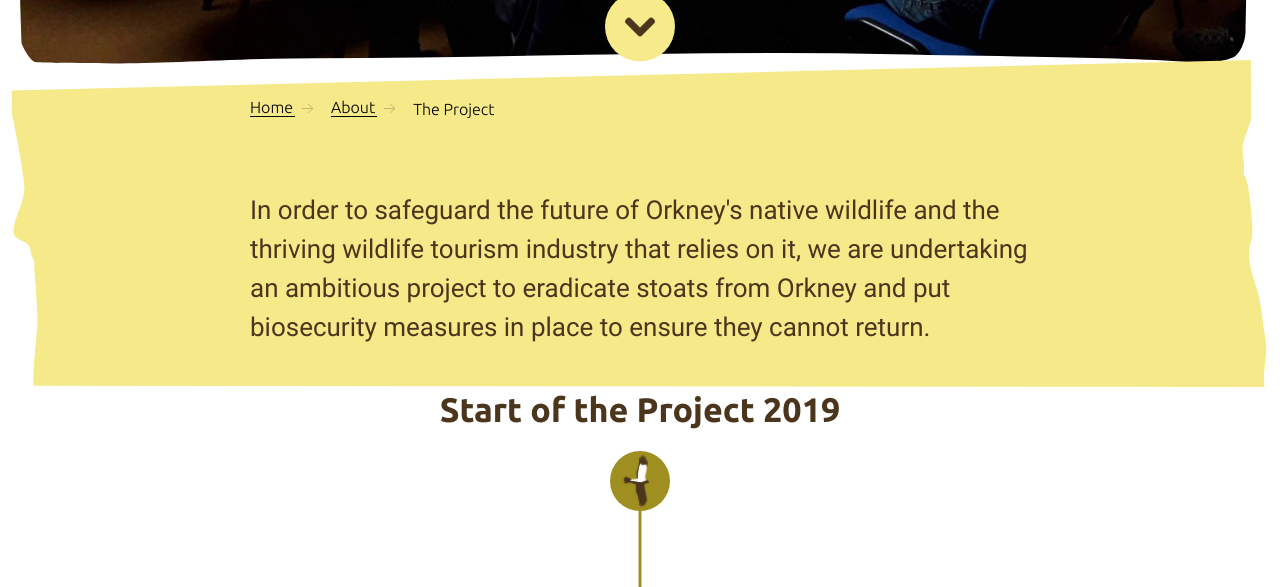
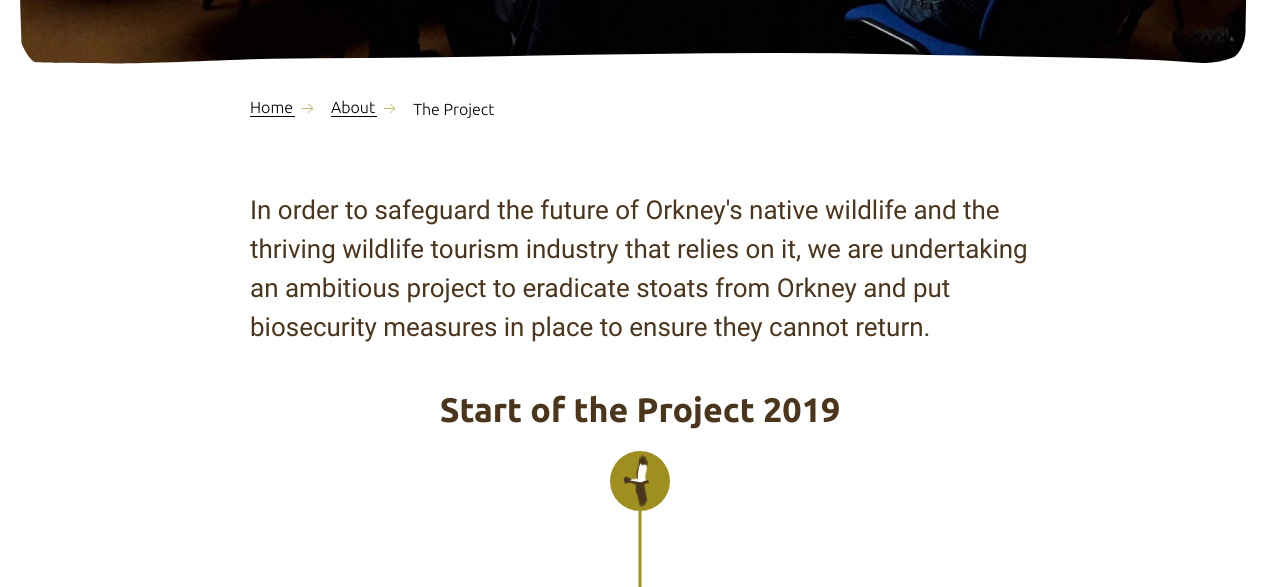
Before and after one commit to Marinnnnce8/ONWP, a plain HTML site: page src/timeline.html in a window 1280 px wide. Shown: the part 725-1312 px from the top of the page. Drawn offline with nearby package versions, Linux system fonts and the light colour scheme; files that its build step writes are made by us from their sources; a script that the page names is missing.

Commit message:
Intro removed from all pages.

```diff
--- a/src/scss/layout/buttons.scss
+++ b/src/scss/layout/buttons.scss
@@ -148,36 +148,6 @@ input[type='submit'] {
 	}
 }
 
-.btn-scroll {
-	position: absolute;
-	left: 50%;
-	transform: translate(-50%, -5%);
-	background-color: $ochre;
-	width: 70px;
-	height: 70px;
-	border-radius: 50%;
-	z-index: 2;
-	bottom: 0;
-
-	&::before {
-		position: absolute;
-		font-size: 30px;
-		color: $brown;
-		left: 50%;
-		top: 50%;
-		transform: translate(-50%, -50%);
-		z-index: 1;
-	}
-
-	@include hover {
-		transform: translate(-50%, 20%);
-	}
-
-	@media (max-width: $breakpointSmall) {
-		transform: translate(-50%, -55%);
-	}
-}
-
 .sighting-btn {
 	position: fixed;
 	left: 0;
--- a/src/scss/modules/banner.scss
+++ b/src/scss/modules/banner.scss
@@ -58,11 +58,8 @@
     @media (max-width: $breakpointLarge) {
         &.internal {
             .uk-position-bottom {
-                bottom: 200px;
-            }
-
-            .btn-scroll {
-                transform: translate(-50%, -115%);
+                // bottom: 200px;
+                bottom: 20px;
             }
         }
 
@@ -86,12 +83,8 @@
             min-height: 460px;
 
             .uk-position-bottom {
-                bottom: 150px;
+                // bottom: 150px;
                 padding-left: 20px;
-            }
-
-            .btn-scroll {
-                transform: translate(-50%, -165%);
             }
         }
 
@@ -99,10 +92,6 @@
 
             .banner-text {
                 width: 90% !important; // sass-lint:disable-line no-important
-            }
-
-            .btn-scroll {
-                transform: translate(-50%, -150%);
             }
         }
     }
@@ -125,23 +114,14 @@
                 padding-left: 25px;
                 padding-right: 25px;
             }
-
-            .btn-scroll {
-                bottom: 70px;
-                transform: translate(-50%, -55%);
-            }
         }
 
         &.internal {
             padding-top: 100px;
 
             .uk-position-bottom {
-                bottom: 200px;
+                // bottom: 200px;
                 padding-left: 0;
-            }
-
-            .btn-scroll {
-                transform: translate(-50%, -185%);
             }
         }
     }
--- a/src/timeline.html
+++ b/src/timeline.html
@@ -185,13 +185,8 @@
 					</div>
 				</div>
 			</div>
-			<a href='#scroll-target-1' class='btn-scroll font-chevron-arrow-down' aria-label='Scroll to next section'
-				data-uk-scroll='offset: 145'></a>
 		</div>
-		<div class='intro-section internal uk-position-z-index uk-position-relative' id='scroll-target-1'>
-			<div class='intro-inner'>
-				<img class='shape' src='./img/intro-yellow-bg.svg' data-uk-svg alt='image'>
-			</div>
+		<div class='intro-section internal uk-position-z-index uk-position-relative'>
 			<div class='uk-container uk-container-small'>
 				<ul class='uk-breadcrumb uk-padding uk-padding-remove-horizontal'>
 					<li><a href='#' data-uk-icon='arrow-right'>Home</a></li>
```
Also changed, not shown: src/sighting-form.html (+2 -8 lines).
